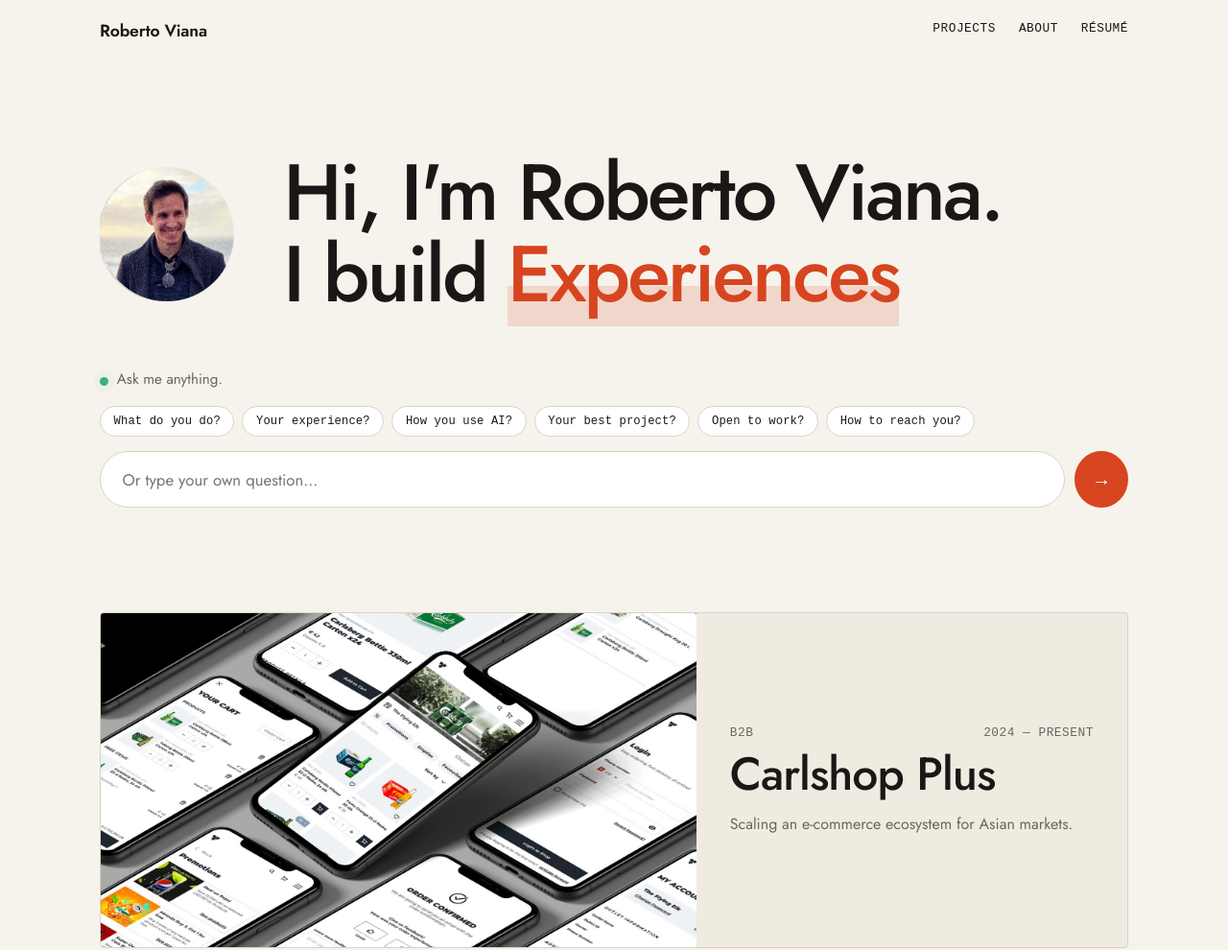
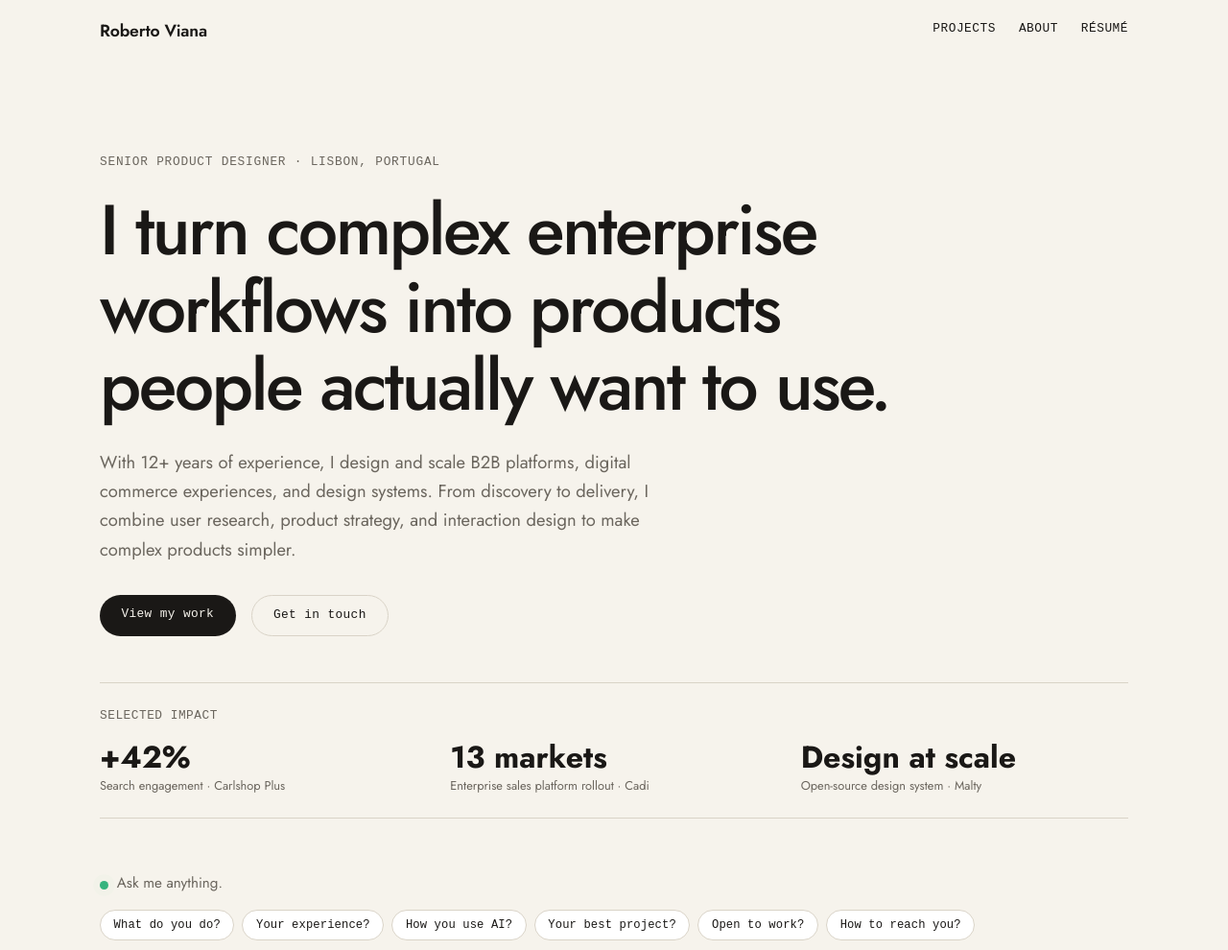
Before and after one commit to robertoev92-a11y/portfolio, a plain HTML site: page index.html in a window 1280 px wide. Shown: the top 990 px of the page at 96% size. Drawn offline with Linux system fonts and the light colour scheme; a web font is replaced by a local one.

Commit message:
Redesign homepage hero with statement, impact stats, and CTAs
Co-Authored-By: Claude Sonnet 4.6 <noreply@anthropic.com>

```diff
--- a/assets/css/styles.css
+++ b/assets/css/styles.css
@@ -144,39 +144,94 @@ h1, h2, h3 {
 /* ---------- Hero ---------- */
 .hero { padding-block: clamp(3rem, 2rem + 6vw, 7rem) var(--section); }
 
-.hero h1 {
-  font-size: var(--step-hero);
-  max-width: 16ch;
+.hero-eyebrow {
+  font-family: var(--font-mono);
+  font-size: var(--step-meta);
+  letter-spacing: 0.06em;
+  text-transform: uppercase;
+  color: var(--ink-soft);
+  margin-bottom: 1.25rem;
 }
 
-/* Headline and portrait side by side. */
-.hero-top {
-  display: flex;
-  align-items: center;
-  gap: clamp(1.5rem, 4vw, 3.5rem);
-}
-.hero-top h1 {
-  flex: 1;
-  font-size: clamp(2.5rem, 1rem + 5.2vw, 5.5rem);
-  max-width: none;
-  margin: 0;
-}
-.hero-top .hero-photo { width: clamp(92px, 11vw, 140px); border-radius: 50%; }
-.hero-top .hero-photo img { filter: none; }
-@media (max-width: 640px) {
-  .hero-top { flex-direction: column; align-items: flex-start; }
-  .hero-top .hero-photo { width: clamp(110px, 32vw, 150px); }
+.hero-statement {
+  font-size: clamp(2.2rem, 1rem + 4.5vw, 5rem);
+  line-height: 1.1;
+  max-width: 20ch;
+  margin: 0 0 1.5rem;
 }
 
-/* The rotating word. Swap the inner text with JS, the accent stays. */
-.hero .rotating { color: var(--accent); }
+.hero-sub {
+  max-width: 56ch;
+  color: var(--ink-soft);
+  font-size: clamp(1rem, 0.85rem + 0.5vw, 1.15rem);
+  line-height: 1.65;
+  margin-bottom: 2rem;
+}
 
-.hero .intro {
-  margin-top: 1.75rem;
-  max-width: 48ch;
+.hero-ctas {
+  display: flex;
+  gap: 1rem;
+  flex-wrap: wrap;
+  margin-bottom: 3rem;
+}
+
+.cta-primary {
+  display: inline-block;
+  padding: 0.65rem 1.4rem;
+  background: var(--ink);
+  color: var(--paper);
+  border-radius: 100px;
+  font-family: var(--font-mono);
+  font-size: var(--step-meta);
+  letter-spacing: 0.03em;
+  transition: opacity 0.2s;
+}
+.cta-primary:hover { opacity: 0.75; }
+
+.cta-secondary {
+  display: inline-block;
+  padding: 0.65rem 1.4rem;
+  border: 1px solid var(--line);
+  border-radius: 100px;
+  font-family: var(--font-mono);
+  font-size: var(--step-meta);
+  letter-spacing: 0.03em;
+  transition: border-color 0.2s;
+}
+.cta-secondary:hover { border-color: var(--ink); }
+
+.hero-impact {
+  margin-bottom: 3rem;
+  padding: 1.5rem 0;
+  border-top: 1px solid var(--line);
+  border-bottom: 1px solid var(--line);
+}
+
+.hero-impact > .meta { margin-bottom: 1rem; }
+
+.impact-row {
+  display: grid;
+  grid-template-columns: repeat(3, 1fr);
+  gap: 1.5rem;
+}
+
+@media (max-width: 640px) {
+  .impact-row { grid-template-columns: 1fr; gap: 1rem; }
+}
+
+.impact-item { display: flex; flex-direction: column; gap: 0.3rem; }
+
+.impact-num {
+  font-family: var(--font-display);
+  font-size: clamp(1.4rem, 0.8rem + 2vw, 2rem);
+  font-weight: 700;
+  line-height: 1;
+}
+
+.impact-label {
+  font-size: var(--step-meta);
   color: var(--ink-soft);
-  font-size: var(--step-h3);
-  line-height: 1.45;
+  line-height: 1.4;
 }
 
 /* ---------- Project grid ---------- */
--- a/index.html
+++ b/index.html
@@ -33,11 +33,30 @@
   <main>
     <!-- Hero -->
     <section class="hero wrap">
-      <div class="hero-top reveal">
-        <figure class="hero-photo">
-          <img src="assets/img/roberto.jpg" alt="Roberto Viana" />
-        </figure>
-        <h1>Hi, I'm Roberto Viana.<br />I build <span class="rotating" data-rotate>Platforms</span></h1>
+      <p class="hero-eyebrow reveal">Senior Product Designer · Lisbon, Portugal</p>
+      <h1 class="hero-statement reveal">I turn complex enterprise workflows into products people actually want to use.</h1>
+      <p class="hero-sub reveal-up">With 12+ years of experience, I design and scale B2B platforms, digital commerce experiences, and design systems. From discovery to delivery, I combine user research, product strategy, and interaction design to make complex products simpler.</p>
+      <div class="hero-ctas reveal-up">
+        <a href="#projects" class="cta-primary">View my work</a>
+        <a href="mailto:roberto.e.v92@gmail.com" class="cta-secondary">Get in touch</a>
+      </div>
+
+      <div class="hero-impact reveal-up">
+        <p class="meta">Selected impact</p>
+        <div class="impact-row">
+          <div class="impact-item">
+            <span class="impact-num">+42%</span>
+            <span class="impact-label">Search engagement · Carlshop Plus</span>
+          </div>
+          <div class="impact-item">
+            <span class="impact-num">13 markets</span>
+            <span class="impact-label">Enterprise sales platform rollout · Cadi</span>
+          </div>
+          <div class="impact-item">
+            <span class="impact-num">Design at scale</span>
+            <span class="impact-label">Open-source design system · Malty</span>
+          </div>
+        </div>
       </div>
 
       <!-- Ask me anything: programmed, conversational replies -->
@@ -63,7 +82,7 @@
     </section>
 
     <!-- Project grid -->
-    <section class="section wrap">
+    <section class="section wrap" id="projects">
       <div class="grid">
         <!-- Featured -->
         <a class="card featured reveal-up" href="cases/carlshop-plus.html">
```
